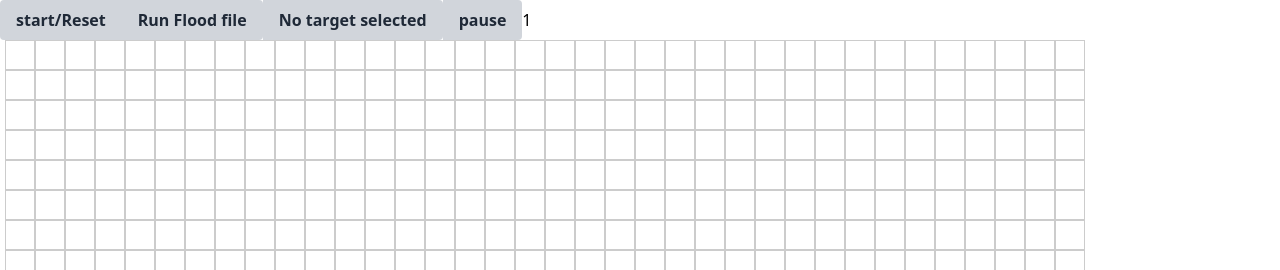
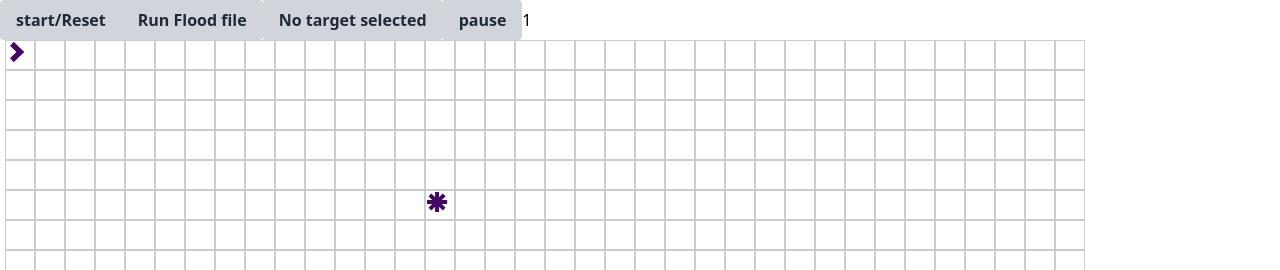
Before and after one commit to Paviter-Singh/path-finding-algorithms-visualization, a React (Create React App) app: page / in a window 1280 px wide. Shown: the top 270 px of the page. Built offline with nearby package versions, Linux system fonts and the light colour scheme.

Commit message:
source and target

```diff
--- a/src/Cell.js
+++ b/src/Cell.js
@@ -1,5 +1,19 @@
-export default function Cell({value, color, ...rest}){
+import sourceImg from './style/images/triangletwo-right.svg'
+import targetImg from './style/images/spaceshiptwo-right.svg'
+let count = 0;
+export default function Cell({value, color, isSource, isTarget, ...rest}){
     // let value  = {rest}
+    // console.log(count++)
 
+    if(isSource){
+        // console.log('source is here')
+        return (<div className='cell' style={{'backgroundColor':color, "backgroundImage": `url(${sourceImg})`}}
+        {...rest}>{value!=undefined?value:''}</div>)
+    }
+    if(isTarget){
+        // console.log('source is here')
+        return (<div className='cell' style={{'backgroundColor':color, "backgroundImage": `url(${targetImg})`}}
+        {...rest}>{value!=undefined?value:''}</div>)
+    }
     return (<div className='cell' style={{'backgroundColor':color}} {...rest}>{value!=undefined?value:''}</div>)
 }
--- a/src/GGrid.js
+++ b/src/GGrid.js
@@ -5,6 +5,7 @@ import Queue from './util/Queue';
 import PriorityQueueLinear from './util/priorityQueue';
 import { shuffle2DArray } from './util/shuffle'
 
+//could select options from small medium and larget grid
 const row = 17, col = 35, colorCount = 1
 // let SPEED = 500;
 let speed = 1;
@@ -13,12 +14,17 @@ let pause = false;
 const inRange = (arr, i, j )=>{
   return !(i < 0 || i > row - 1 || j < 0 || j > col)
 }
+//challenges -- pause option
 export default function Main() {
+  //naming conventions
     const [arr, setArr] = useState([])
     // const [speed, setSpeed] = useState(SPEED);
     const setSpeed = (value)=>{ speed = value;}
     const [isTarget, setIsTarget] = useState(false);
     const [target, setTarget] = useState({x:5,y:14});
+    const [changeTarget, setChangeTarget] = useState(false)
+    const [source, setSource] = useState({x:0,y:0});
+    const [changeSource, setChangeSource] = useState(false);
     // const [pause, setPause] = useState(false);
     // const memoPause = useMemo(() => !pause, [pause]);
     const [forceUpdate, setForceUpdate] = useState(false);
@@ -44,6 +50,14 @@ export default function Main() {
     }
     const consthandleDrap = (i, j)=>{
       let tempArr = arr
+      if(changeTarget){
+        setTarget({x:i,y:j});
+        return
+      }
+      else if(changeSource){
+        setSource({x:i,y:j})
+        return;
+      }
       if(arr[i][j].color===''){
         tempArr[i][j].color = 'black'
       }
@@ -53,10 +67,15 @@ export default function Main() {
       setArr([...tempArr])
     }
     const handleMouseDown = (x, y) => {
+      if(x==target.x && y==target.y){
+        setChangeTarget(true)
+      }
+      else if(x==source.x && y==source.y){
+        setChangeSource(true)
+      }
       setDragging(true);
       consthandleDrap(x, y);
     };
-
     const handleMouseEnter = (x, y) => {
       if (dragging) {
         consthandleDrap(x, y);
@@ -65,6 +84,8 @@ export default function Main() {
 
     const handleMouseUp = () => {
       setDragging(false);
+      setChangeTarget(false)
+      setChangeSource(false)
     };
     const handleClick = (i, j) => {
         // setTarget({x:i,y:j})
@@ -80,14 +101,28 @@ export default function Main() {
         // runBFS(arr, i, j, setArr)
     }
     const handleReset = () => {
+      const skipColor = new Set(["black"])
+      //should have two option one for hard and soft reset
+      //createMaze option
+
+      //code for soft reset
+      let newArr =  arr.map(row =>{
+        return row.map(cell =>{
+          if(skipColor.has(cell.color))return {...cell, prev:null}
+          return {...cell, color:"", prev:null }
+        })
+      })
+      console.log(newArr)
+      setArr(newArr)
+
         // console.log('handleReset is called')
-        // let maze = [...arr]
-        generateMaze(maze, 1, 1)
+        // let maze =createMap( row, col, colorCount, false)
+        // generateMaze(maze, 1, 1)
         // console.log(maze)
-        setArr(maze)
+        // setArr(maze)
         // setArr(createMap(row, col))
 
-        // runBFS(maze, 1, 1, setArr)
+        // runBFS(arr, source.x, source.y, setArr)
         // runDFS(arr, 0, 0)
         // runDijkstra(arr, 1, 1, setArr)
     }
@@ -99,8 +134,16 @@ export default function Main() {
     const handleChangeTarget = ()=>{
         setIsTarget(true)
     }
-    const handleRunFloodFill = () => {
-        console.log('handle Flood file called')
+    const runAlgo = () => {
+      //need to have drop down, para - target, source
+
+
+      // runBFS(arr, source.x, source.y, setArr)
+
+
+      //DFS weird also, don't use to find shortest path,
+      runDFS(arr, source.x, source.y, setArr)
+
     }
     const handleSpeedChange = (e) => {
         const newSpeed = parseInt(e.target.value, 10);
@@ -248,7 +291,7 @@ export default function Main() {
           await exploreNeighbors(minNode);
         }
         return arr;
-      };
+    };
     const runDFS = async (arr, startI, startJ) => {
         let stack = [];
         let dxy = [[-1,0],[1,0],[0,-1],[0,1]];
@@ -279,22 +322,20 @@ export default function Main() {
           }
         }
         return arr;
-      };
+    };
     return (<><div>
         <div className="inline-flex">
   <button onClick={handleReset} className="bg-gray-300 hover:bg-gray-400 text-gray-800 font-bold py-2 px-4 rounded-l">
   start/Reset
   </button>
-  <button onClick={handleRunFloodFill} className="bg-gray-300 hover:bg-gray-400 text-gray-800 font-bold py-2 px-4 rounded-r">
+  <button onClick={runAlgo} className="bg-gray-300 hover:bg-gray-400 text-gray-800 font-bold py-2 px-4 rounded-r">
   Run Flood file
   </button>
 <button className="bg-gray-300 hover:bg-gray-400 text-gray-800 font-bold py-2 px-4 rounded-r" onClick={handleChangeTarget}>{isTarget?"select the target":'No target selected '}</button>
         <button onClick={handlePause} className="bg-gray-300 hover:bg-gray-400 text-gray-800 font-bold py-2 px-4 rounded-r">{pause?'resume':'pause'}</button>
 </div>
-
-        <input
+      <input
       onChange={handleSpeedChange}
-
       type='number'
       max="1000"
       min="0"
@@ -303,13 +344,18 @@ export default function Main() {
     </div>
         <div style={{ display: "flex", marginLeft: "5px", width: '1080px', flexWrap: "wrap" }}>{
             arr.map((item) => {
-                    return item.map(({ key, x, y, color, callBack, value }) => {
+
+                    return item.map(({ key, x, y, color, callBack, value, ...rest }) => {
+                      // console.log({x,y}, source)
                         return <Cell key={key} x={x} y={y} color={color}
                           onClick={()=>handleClick(x, y)}
                           onMouseDown={() => handleMouseDown(x, y)}
                           onMouseEnter={() => handleMouseEnter(x, y)}
                           onMouseUp={handleMouseUp}
                           value={value}
+                          {...rest}
+                          isSource={(x==source.x && y==source.y)}
+                          isTarget={(x==target.x && y==target.y)}
                            />
                           }
                         )
--- a/src/util/createGrid.js
+++ b/src/util/createGrid.js
@@ -10,6 +10,8 @@ function createMap(row, col, colorCount, addValue = false){
                 key:`${i}${j}`,
                 prev:null,
                 x:i,y:j,
+                isSource: false,
+                isTarget: false,
                 value: addValue?Math.floor(Math.random()*10):null,
                 color: color[Math.floor(Math.random()*colorCount)],
                 callBack: function(x, y){console.log("cell with value ",x," ",y," is called ")}
```
